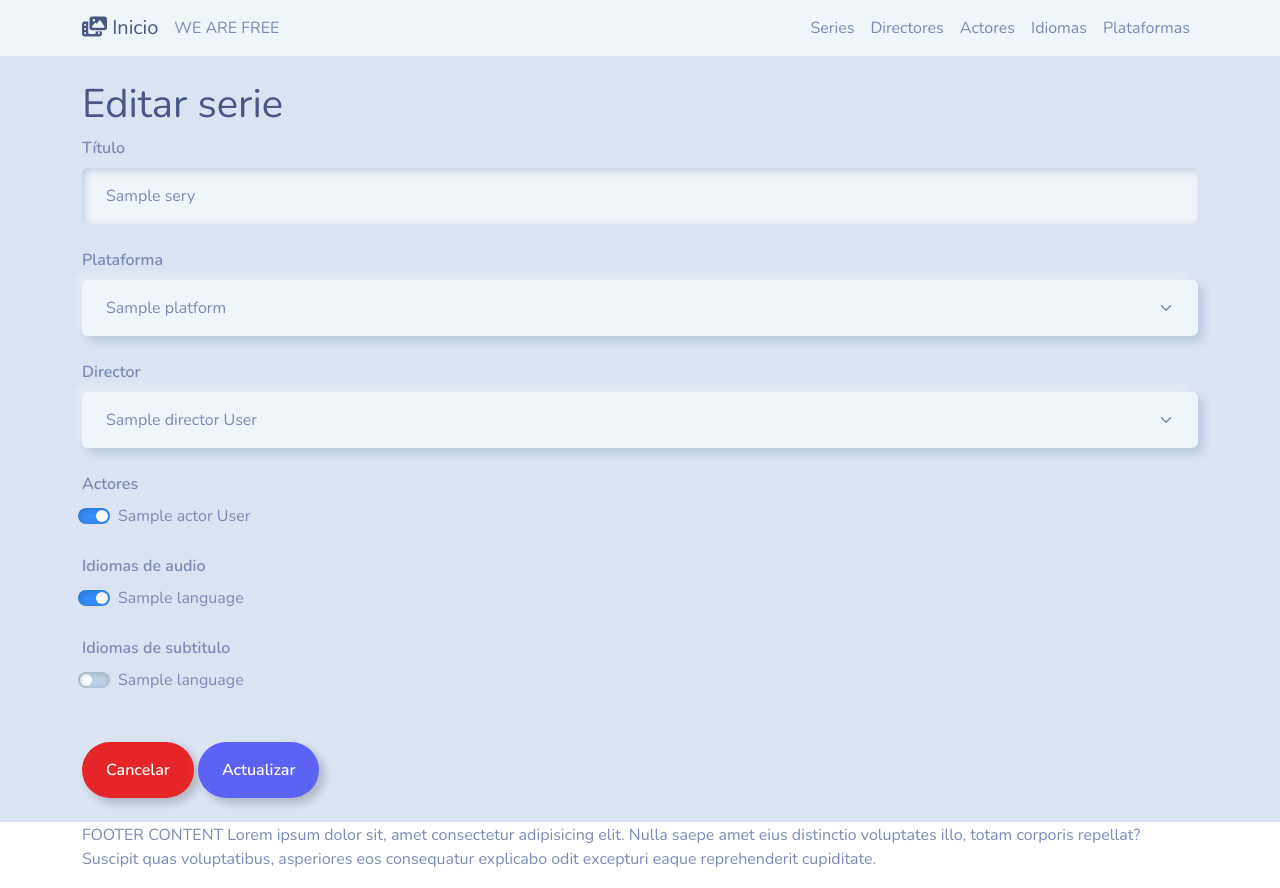
After one commit to gaordonezh/viu-backend-actividad-1, a PHP site: page /edit.php?id=1 in a window 1280 px wide. The commit adds this page. Run offline with PHP 8.4, Linux system fonts and the light colour scheme; tables that the repository leaves empty hold one stand-in row (values such as "Sample post").

Commit message:
feat: series view - controllers and model finished

```diff
--- /dev/null
+++ b/controllers/Series.controller.php
@@ -0,0 +1,118 @@
+<?php
+
+require_once "../../models/Series.model.php";
+
+class SeriesController extends SeriesModel
+{
+  /**
+   * CREATE SERIE
+   * @param $fields
+   */
+  public function createSerie($fields)
+  {
+    $serie_id = $this->create($fields);
+    foreach ($fields->actor as $actor_id)
+      $this->createSerieActor($actor_id, $serie_id);
+    foreach ($fields->audio as $audio_id)
+      $this->createSerieLanguage(1, $serie_id, $audio_id);
+    foreach ($fields->subtitle as $subtitle_id)
+      $this->createSerieLanguage(0, $serie_id, $subtitle_id);
+  }
+
+  /**
+   * GET ALL SERIES
+   */
+  public function getSeries()
+  {
+    $result = $this->get();
+
+    $series = [];
+    while ($serie = $result->fetch_object(SeriesModel::class)) {
+      if (isset($serie->actors))
+        $serie->actors = explode("|", $serie->actors);
+      if (isset($serie->subtitles))
+        $serie->subtitles = explode("|", $serie->subtitles);
+      if (isset($serie->audios))
+        $serie->audios = explode("|", $serie->audios);
+
+      array_push($series, $serie);
+    }
+
+    return $series;
+  }
+
+  /**
+   * UPDATE SERIE
+   * @param $serieId
+   * @param $fields
+   */
+  public function updateSerie($serieId, $fields)
+  {
+    $this->update($serieId, $fields);
+    $this->deleteActorsBySerie($serieId);
+    $this->deleteLanguagesBySerie($serieId);
+
+    foreach ($fields->actor as $actor_id)
+      $this->createSerieActor($actor_id, $serieId);
+    foreach ($fields->audio as $audio_id)
+      $this->createSerieLanguage(1, $serieId, $audio_id);
+    foreach ($fields->subtitle as $subtitle_id)
+      $this->createSerieLanguage(0, $serieId, $subtitle_id);
+  }
+
+  /**
+   * DELETE SERIE
+   * @param $serieId
+   */
+  public function deleteSerie($serieId)
+  {
+    $this->delete($serieId);
+  }
+
+  /**
+   * GET SERIE BY ID
+   * @param $serieId as number
+   */
+  public function getSerieById($serieId)
+  {
+    $result = $this->getById($serieId);
+    return $result->fetch_object(SeriesModel::class);
+  }
+
+  /**
+   * GET LANGUAGES BY SERIE_ID
+   * @param $serieId as number
+   */
+  public function getLanguagesBySerie($serieId)
+  {
+    $result = $this->languagesBySerie($serieId);
+
+    $filtered = (object)["audios" => [], "subtitles" => []];
+
+    while ($language = $result->fetch_object(SeriesModel::class)) {
+      if ($language->type == 1)
+        array_push($filtered->audios, $language->language_id);
+
+      if ($language->type == 0)
+        array_push($filtered->subtitles, $language->language_id);
+    }
+
+    return $filtered;
+  }
+
+  /**
+   * GET ACTORS BY SERIE_ID
+   * @param $serieId as number
+   */
+  public function getActorsBySerie($serieId)
+  {
+    $result = $this->actorsBySerie($serieId);
+
+    $filtered = [];
+    while ($actor = $result->fetch_object(SeriesModel::class)) {
+      array_push($filtered, $actor->actor_id);
+    }
+
+    return $filtered;
+  }
+}
--- /dev/null
+++ b/models/Series.model.php
@@ -0,0 +1,115 @@
+<?php
+
+require_once "../../config/Connection.php";
+
+class SeriesModel extends Connection
+{
+  public function get()
+  {
+    $this->connect();
+    $prepare = mysqli_prepare($this->con, "SELECT
+                                              s.id,
+                                              s.title,
+                                              p.name AS platform,
+                                              CONCAT(d.name,' ',d.last_name) AS director,
+                                              (SELECT GROUP_CONCAT(CONCAT(a.name,' ',a.last_name) SEPARATOR '|') FROM serie_actor sa LEFT JOIN actors a ON sa.actor_id = a.id WHERE s.id = sa.serie_id) AS actors,
+                                              (SELECT GROUP_CONCAT(l.name SEPARATOR '|') FROM serie_language sl LEFT JOIN languages l ON sl.language_id = l.id WHERE s.id = sl.serie_id AND type = 0) AS subtitles,
+                                              (SELECT GROUP_CONCAT(l.name SEPARATOR '|') FROM serie_language sl LEFT JOIN languages l ON sl.language_id = l.id WHERE s.id = sl.serie_id AND type = 1) AS audios
+                                          FROM series s
+                                              LEFT JOIN platforms p ON s.platform_id = p.id
+                                              LEFT JOIN directors d ON s.director_id = d.id");
+    $prepare->execute();
+    $result = $prepare->get_result();
+
+    return $result;
+  }
+
+  public function create($fields)
+  {
+    $this->connect();
+    $prepare = mysqli_prepare($this->con, "INSERT INTO series(title, platform_id, director_id) VALUES(?, ?, ?)");
+    $prepare->bind_param("sii", $fields->title, $fields->platform, $fields->director);
+    $prepare->execute();
+    return $prepare->insert_id;
+  }
+
+  public function update($serieId, $fields)
+  {
+    $this->connect();
+    $prepare = mysqli_prepare($this->con, "UPDATE series SET title=?, platform_id=?, director_id=? WHERE id=?");
+    $prepare->bind_param("siii", $fields->title, $fields->platform, $fields->director, $serieId);
+    $prepare->execute();
+  }
+
+  public function createSerieActor($actor, $serie)
+  {
+    $this->connect();
+    $prepare = mysqli_prepare($this->con, "INSERT INTO serie_actor(actor_id, serie_id) VALUES(?, ?)");
+    $prepare->bind_param("ii", $actor, $serie);
+    $prepare->execute();
+  }
+
+  public function createSerieLanguage($type, $serie, $language)
+  {
+    $this->connect();
+    $prepare = mysqli_prepare($this->con, "INSERT INTO serie_language(type, serie_id, language_id) VALUES(?, ?, ?)");
+    $prepare->bind_param("iii", $type, $serie, $language);
+    $prepare->execute();
+  }
+
+  public function getById($serieId)
+  {
+    $this->connect();
+    $prepare = mysqli_prepare($this->con, "SELECT * FROM series WHERE id = ?");
+    $prepare->bind_param("i", $serieId);
+    $prepare->execute();
+    $result = $prepare->get_result();
+    return $result;
+  }
+
+  public function delete($serieId)
+  {
+    $this->connect();
+    $prepare = mysqli_prepare($this->con, "DELETE FROM series WHERE id=?");
+    $prepare->bind_param("i", $serieId);
+    $prepare->execute();
+  }
+
+  public function languagesBySerie($serieId)
+  {
+    $this->connect();
+    $prepare = mysqli_prepare($this->con, "SELECT * FROM serie_language WHERE serie_id=?");
+    $prepare->bind_param("i", $serieId);
+    $prepare->execute();
+    $result = $prepare->get_result();
+
+    return $result;
+  }
+
+  public function actorsBySerie($serieId)
+  {
+    $this->connect();
+    $prepare = mysqli_prepare($this->con, "SELECT * FROM serie_actor WHERE serie_id=?");
+    $prepare->bind_param("i", $serieId);
+    $prepare->execute();
+    $result = $prepare->get_result();
+
+    return $result;
+  }
+
+  public function deleteActorsBySerie($serieId)
+  {
+    $this->connect();
+    $prepare = mysqli_prepare($this->con, "DELETE FROM serie_actor WHERE serie_id=?");
+    $prepare->bind_param("i", $serieId);
+    $prepare->execute();
+  }
+
+  public function deleteLanguagesBySerie($serieId)
+  {
+    $this->connect();
+    $prepare = mysqli_prepare($this->con, "DELETE FROM serie_language WHERE serie_id=?");
+    $prepare->bind_param("i", $serieId);
+    $prepare->execute();
+  }
+}
--- a/views/home/index.php
+++ b/views/home/index.php
@@ -1,4 +1,10 @@
 <?php
+require_once "../../controllers/Series.controller.php";
+
 $title = "Librería de peliculas";
 $children = "main.php";
+
+$series = new SeriesController();
+$serieList = $series->getSeries();
+
 include("../layout/index.php");
--- a/views/layout/index.php
+++ b/views/layout/index.php
@@ -44,7 +44,7 @@
     </div>
   </footer>
 
-  <script src="https://cdn.jsdelivr.net/npm/bootstrap@5.3.0-alpha1/dist/js/bootstrap.bundle.min.js" integrity="sha384-w76AqPfDkMBDXo30jS1Sgez6pr3x5MlQ1ZAGC+nuZB+EYdgRZgiwxhTBTkF7CXvN" crossorigin="anonymous"></script>
+  <script src="https://cdn.jsdelivr.net/npm/bootstrap@5.2.3/dist/js/bootstrap.min.js" integrity="sha384-cuYeSxntonz0PPNlHhBs68uyIAVpIIOZZ5JqeqvYYIcEL727kskC66kF92t6Xl2V" crossorigin="anonymous"></script>
   <!-- <script>
     setInterval(() => {
       window.location.reload()
--- /dev/null
+++ b/views/series/edit.php
@@ -0,0 +1,58 @@
+<?php
+require_once "../../controllers/Series.controller.php";
+require_once "../../controllers/Actors.controller.php";
+require_once "../../controllers/Platforms.controller.php";
+require_once "../../controllers/Directors.controller.php";
+require_once "../../controllers/Languages.controller.php";
+
+$seriesInstance = new SeriesController();
+$serieObtained = $seriesInstance->getSerieById($_GET["id"]);
+$languagesObtained = $seriesInstance->getLanguagesBySerie($_GET["id"]);
+$actorObtained = $seriesInstance->getActorsBySerie($_GET["id"]);
+
+$platforms = new PlatformsController();
+$platformList = $platforms->getPlatforms();
+
+$directors = new DirectorsController();
+$directorList = $directors->getDirectors();
+
+$actors = new ActorsController();
+$actorList = $actors->getActors();
+
+$languages = new LanguagesController();
+$languageList = $languages->getLanguages();
+
+$title = "Editar serie";
+$children = "edit.series.php";
+
+$errors = (object)[
+  "actor" => "",
+  "audio" => "",
+  "subtitle" => "",
+  "title" => "",
+  "platform" => "",
+  "director" => "",
+];
+
+if (isset($_POST["save"])) {
+  $errors->actor = isset($_POST["actor"]) ? "" : "El/los actores son requeridos";
+  $errors->audio = isset($_POST["audio"]) ? "" : "El/los idiomas de audio son requeridos";
+  $errors->subtitle = isset($_POST["subtitle"]) ? "" : "El/los idiomas de subtitulo son requeridos";
+  $errors->title = !empty($_POST["title"]) ? "" : "El título es requerido";
+  $errors->platform = !empty($_POST["platform"]) ? "" : "La plataforma es requerida";
+  $errors->director = !empty($_POST["director"]) ? "" : "El director es requerido";
+
+  if (isset($_POST["title"]) && isset($_POST["platform"]) && isset($_POST["director"]) && isset($_POST["actor"]) && isset($_POST["audio"]) && isset($_POST["subtitle"])) {
+    $seriesInstance->updateSerie($serieObtained->id, (object)[
+      "title" => $_POST["title"],
+      "platform" => $_POST["platform"],
+      "director" => $_POST["director"],
+      "actor" => $_POST["actor"],
+      "audio" => $_POST["audio"],
+      "subtitle" => $_POST["subtitle"]
+    ]);
+    header("location: ../series/");
+  }
+}
+
+include("../layout/index.php");
--- /dev/null
+++ b/views/series/edit.series.php
@@ -0,0 +1,64 @@
+<section>
+  <h1>Editar serie</h1>
+  <form method="post" action="edit.php?id=<?= $_GET["id"] ?>">
+    <div class="form-group">
+      <label for="title" class="form-label">Título <small class="text-danger" style="font-size: 12px;"><?= $errors->title ?></small></label>
+      <input type="text" class="form-control" name="title" aria-describedby="nameHelp" id="title" placeholder="Ingrese..." value="<?= isset($_POST["title"]) ? $_POST["title"] : $serieObtained->title ?>">
+    </div>
+    <div class="form-group">
+      <label for="platformsSelect" class="form-label mt-4">Plataforma <small class="text-danger" style="font-size: 12px;"><?= $errors->platform ?></small></label>
+      <select class="form-select" id="platformsSelect" name="platform">
+        <option value="<?= null ?>" hidden>Selecciona...</option>
+        <?php foreach ($platformList as $platform) { ?>
+          <option value="<?= $platform->id ?>" <?= isset($_POST["platform"]) ? ($_POST["platform"] == $platform->id ? "selected" : "") : ($serieObtained->platform_id == $platform->id ? "selected" : "") ?>><?= $platform->name ?></option>
+        <?php } ?>
+      </select>
+    </div>
+    <div class="form-group">
+      <label for="directorsSelect" class="form-label mt-4">Director <small class="text-danger" style="font-size: 12px;"><?= $errors->director ?></small></label>
+      <select class="form-select" id="directorsSelect" name="director">
+        <option value="<?= null ?>" hidden>Selecciona...</option>
+        <?php foreach ($directorList as $director) { ?>
+          <option value="<?= $director->id ?>" <?= isset($_POST["director"]) ? ($_POST["director"] == $director->id ? "selected" : "") : ($serieObtained->director_id == $director->id ? "selected" : "") ?>><?= $director->name ?> <?= $director->last_name ?></option>
+        <?php } ?>
+      </select>
+    </div>
+    <div class="form-group">
+      <label class="form-label mt-4">Actores <small class="text-danger" style="font-size: 12px;"><?= $errors->actor ?></small></label>
+      <div class="row px-2">
+        <?php foreach ($actorList as $actor) { ?>
+          <div class="form-check form-switch col-12 col-sm-12 col-md-6 col-lg-4">
+            <input class="form-check-input" type="checkbox" id="actor_check_<?= $actor->id ?>" name="actor[]" value="<?= $actor->id ?>" <?= gettype(array_search($actor->id, $actorObtained)) === "integer" ? "checked" : "" ?>>
+            <label class="form-check-label" for="actor_check_<?= $actor->id ?>"><?= $actor->name ?> <?= $actor->last_name ?></label>
+          </div>
+        <?php } ?>
+      </div>
+    </div>
+    <div class="form-group">
+      <label class="form-label mt-4">Idiomas de audio <small class="text-danger" style="font-size: 12px;"><?= $errors->audio ?></small></label>
+      <div class="row px-2">
+        <?php foreach ($languageList as $audio) { ?>
+          <div class="form-check form-switch col-12 col-sm-12 col-md-6 col-lg-4">
+            <input class="form-check-input" type="checkbox" id="audio_check_<?= $audio->id ?>" name="audio[]" value="<?= $audio->id ?>" <?= gettype(array_search($audio->id, $languagesObtained->audios)) === "integer" ? "checked" : "" ?>>
+            <label class="form-check-label" for="audio_check_<?= $audio->id ?>"><?= $audio->name ?></label>
+          </div>
+        <?php } ?>
+      </div>
+    </div>
+    <div class="form-group">
+      <label class="form-label mt-4">Idiomas de subtitulo <small class="text-danger" style="font-size: 12px;"><?= $errors->subtitle ?></small></label>
+      <div class="row px-2">
+        <?php foreach ($languageList as $subtitle) {  ?>
+          <div class="form-check form-switch col-12 col-sm-12 col-md-6 col-lg-4">
+            <input class="form-check-input" type="checkbox" id="subtitle_check_<?= $subtitle->id ?>" name="subtitle[]" value="<?= $subtitle->id ?>" <?= gettype(array_search($subtitle->id, $languagesObtained->subtitles)) === "integer" ? "checked" : "" ?>>
+            <label class="form-check-label" for="subtitle_check_<?= $subtitle->id ?>"><?= $subtitle->name ?></label>
+          </div>
+        <?php } ?>
+      </div>
+    </div>
+    <div class="form-group mt-5">
+      <a href="../series/" class="btn btn-outline-danger">Cancelar</a>
+      <button type="submit" class="btn btn-outline-info" name="save" value="save">Actualizar</button>
+    </div>
+  </form>
+</section>
--- a/views/series/index.php
+++ b/views/series/index.php
@@ -1,4 +1,10 @@
 <?php
+require_once "../../controllers/Series.controller.php";
+
 $title = "Series";
 $children = "list.series.php";
+
+$series = new SeriesController();
+$list = $series->getSeries();
+
 include("../layout/index.php");
```
Also changed, not shown: config/data_base.sql (+7 -7 lines), views/home/main.php (+21 -6 lines), views/series/create.php (added, +54 -0 lines), views/series/create.series.php (added, +64 -0 lines), views/series/delete.php (added, +13 -0 lines), views/series/delete.series.php (added, +12 -0 lines), views/series/list.series.php (+94 -3 lines).
